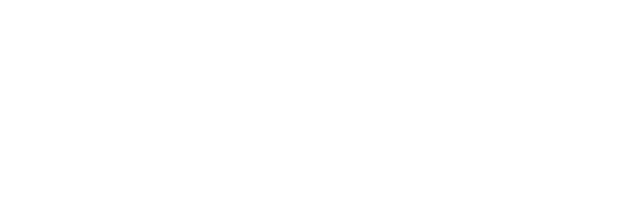
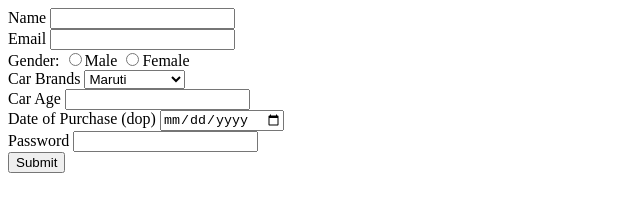
Before and after one commit to acciojob/car-insurance-form-ishayashika, a website: page main.html in a window 1280 px wide. Shown: the whole page, without its empty margins (0-640 px from the left). Drawn offline with Linux system fonts and the light colour scheme.

Commit message:
created a submission

```diff
--- a/main.html
+++ b/main.html
@@ -8,6 +8,37 @@
 
 <body>
 	<!-- the entire body must be written by student -->
+	<form action="" method="POST">
+		<label for="name">Name</label>
+		<input type="Text" id="name" required /><br>
+
+		<label for="email">Email</label>
+		<input type="Email" id="email" required /><br>
+
+		<label for="gender">Gender:</label>
+		<input type="radio" id="gender_m" name="gender" required />Male
+		<input type="radio" id="gender_f" name="gender" required />Female<br>
+
+		<label for="cars">Car Brands</label>
+		<select id="cars">
+			<option>Maruti</option>
+			<option>Ford</option>
+			<option>Range Rover</option>
+			<option>BMW</option>
+			<option>Safari</option>
+		</select><br>
+
+		<label for="carage">Car Age</label>
+		<input type="Number" id="carage" required /><br>
+
+		<label for="dop">Date of Purchase (dop)</label>
+		<input type="Date" id="dop" required /><br>
+
+		<label for="password">Password</label>
+		<input type="Password" id="password" required /><br>
+
+		<button type="submit" id="button">Submit</button>
+	</form>
     <script type="text/javascript" src="./script.js">
 </script>
 
```
